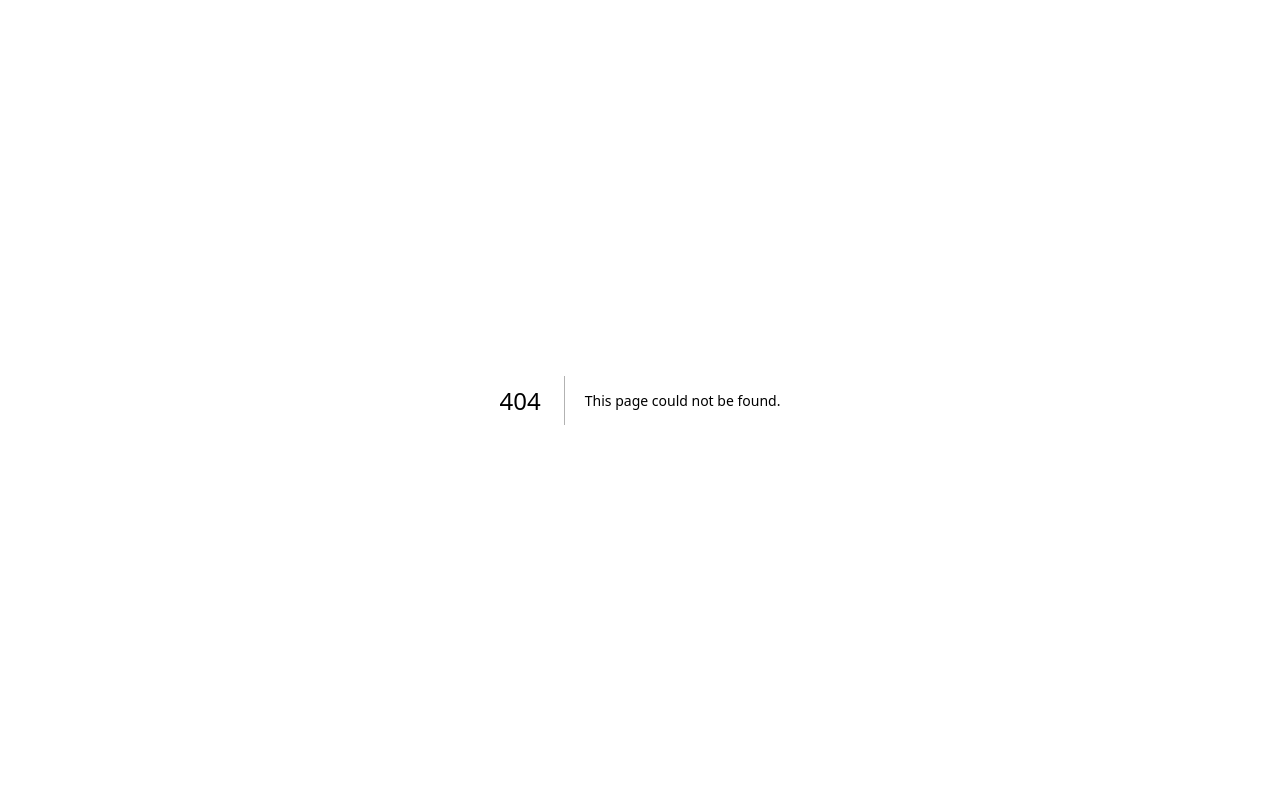
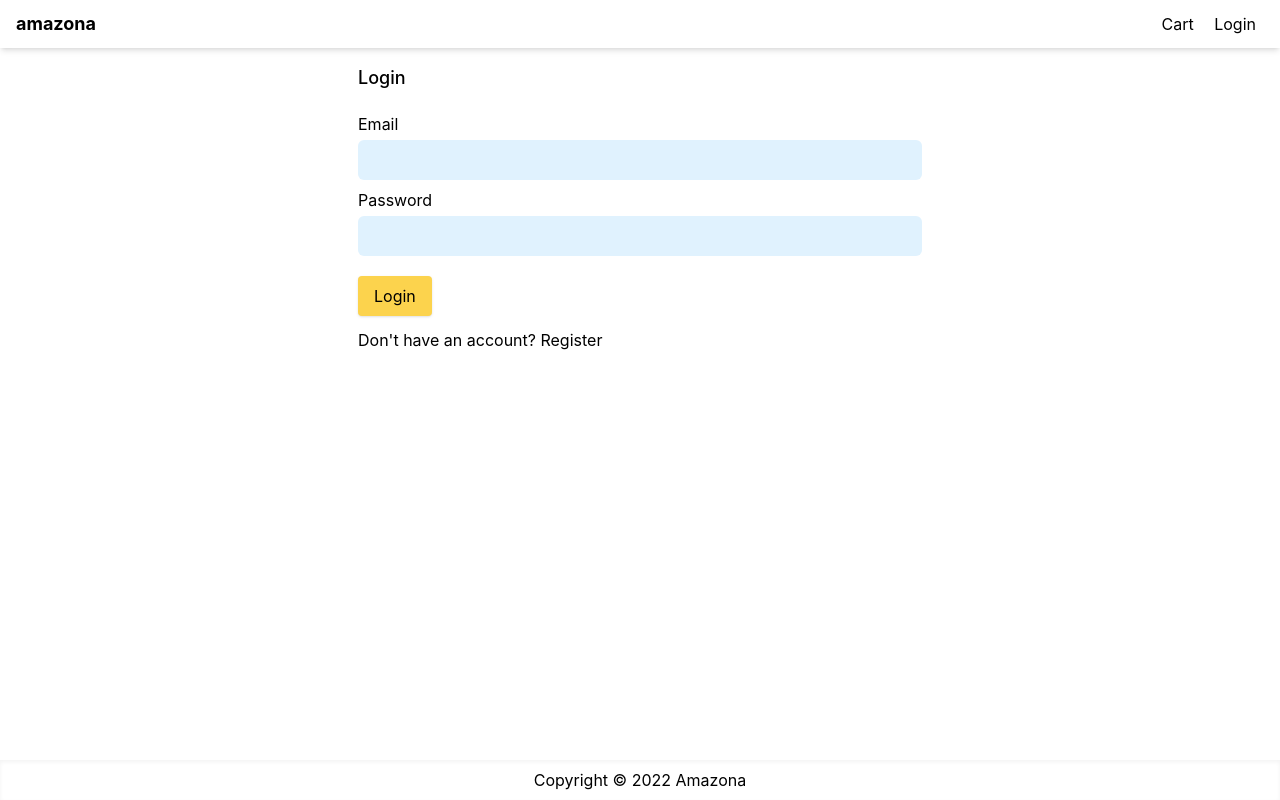
Before and after one commit to nimmet/React-Next-Tailwind-Project, a Next.js app in the folder next-tailwind-amazona/: page /login in a window 1280 px wide. Before the commit this address had no page. Built offline with nearby package versions, Linux system fonts and the light colour scheme.

Commit message:
added login and register page

```diff
--- /dev/null
+++ b/next-tailwind-amazona/pages/login.js
@@ -0,0 +1,111 @@
+
+import Link from 'next/link'
+import React, { useRef, useState } from 'react'
+import { Layout } from '../components/Layout'
+
+const Login = () => {
+    const [register,setRegister] = useState(false)
+    const passwordRef = useRef('')
+    const [pass,setPass] = useState()
+
+    const loginHandler =() => {
+       if(pass.length < 5){
+        alert("Password must be at least 5 characters")
+        passwordRef.current.focus()
+       }
+       console.log(passwordRef.current);
+    }
+
+  return (
+    <Layout title="Login">
+    { !register ?
+       <div className=' flex flex-col gap-5 mx-20 md:mx-[350px]'>
+        <h1 className=' text-lg font-[500]'> { register?'Register': 'Login'}</h1>
+
+        <form >
+        <div className=' flex flex-col gap-1 mb-2'>
+
+            <label htmlFor="email">Email</label>
+            <input type="email" name="email" required
+                className='rounded-md h-10  bg-sky-100 outline-none active:outline hover:outline-sky-300 outline-offset-0
+                '
+            />
+        </div>
+
+        <div className=' flex flex-col gap-1'>
+            <label htmlFor="password">Password</label>
+            <input type="password" name="password" required
+            ref={passwordRef}
+            value={pass}
+            onChange={(e)=> {
+
+                 setPass(e.target.value)}}
+                 className='rounded-md h-10  bg-sky-100 outline-none active:outline hover:outline-sky-300 outline-offset-0'
+            />
+
+        </div>
+
+        <div className=' flex flex-col gap-3 mt-5'>
+
+        <button className='primary-button w-min'
+        onClick={()=>loginHandler}
+        >Login</button>
+        <div>
+        Don't have an account?
+        <Link href="" className='  '
+        onClick={()=> setRegister(!register)}> Register</Link>
+        </div>
+
+        </div>
+        </form>
+       </div>
+       :
+       <div className=' flex flex-col gap-5 mx-20 md:mx-[350px]'>
+       <h1 className=' text-lg font-[500]'> { register?'Register': 'Login'}</h1>
+
+        <form >
+
+        <div className=' flex flex-col gap-1 mb-2'>
+
+<label htmlFor="name">Name</label>
+<input type="text" name="name"
+    className='rounded-md h-10  bg-sky-100 outline-none active:outline hover:outline-sky-300 outline-offset-0
+    '
+/>
+</div>
+        <div className=' flex flex-col gap-1 mb-2'>
+
+            <label htmlFor="email">Email</label>
+            <input type="email" name="email" required
+                className='rounded-md h-10  bg-sky-100 outline-none active:outline hover:outline-sky-300 outline-offset-0
+                '
+            />
+        </div>
+
+        <div className=' flex flex-col gap-1'>
+            <label htmlFor="password">Password</label>
+            <input type="password" name="password"
+            ref={passwordRef}
+            required
+                 className='rounded-md h-10  bg-sky-100 outline-none active:outline hover:outline-sky-300 outline-offset-0'
+            />
+        </div>
+
+        <div className=' flex flex-col gap-3 mt-5'>
+
+        <button className='primary-button w-min'>Login</button>
+        <div>
+        Don't have an account?
+        <Link href="" className='  '
+        onClick={()=> setRegister(!register)}> Register</Link>
+        </div>
+        </div>
+        </form>
+       </div>
+    }
+    </Layout>
+
+  )
+}
+
+export default Login
```
